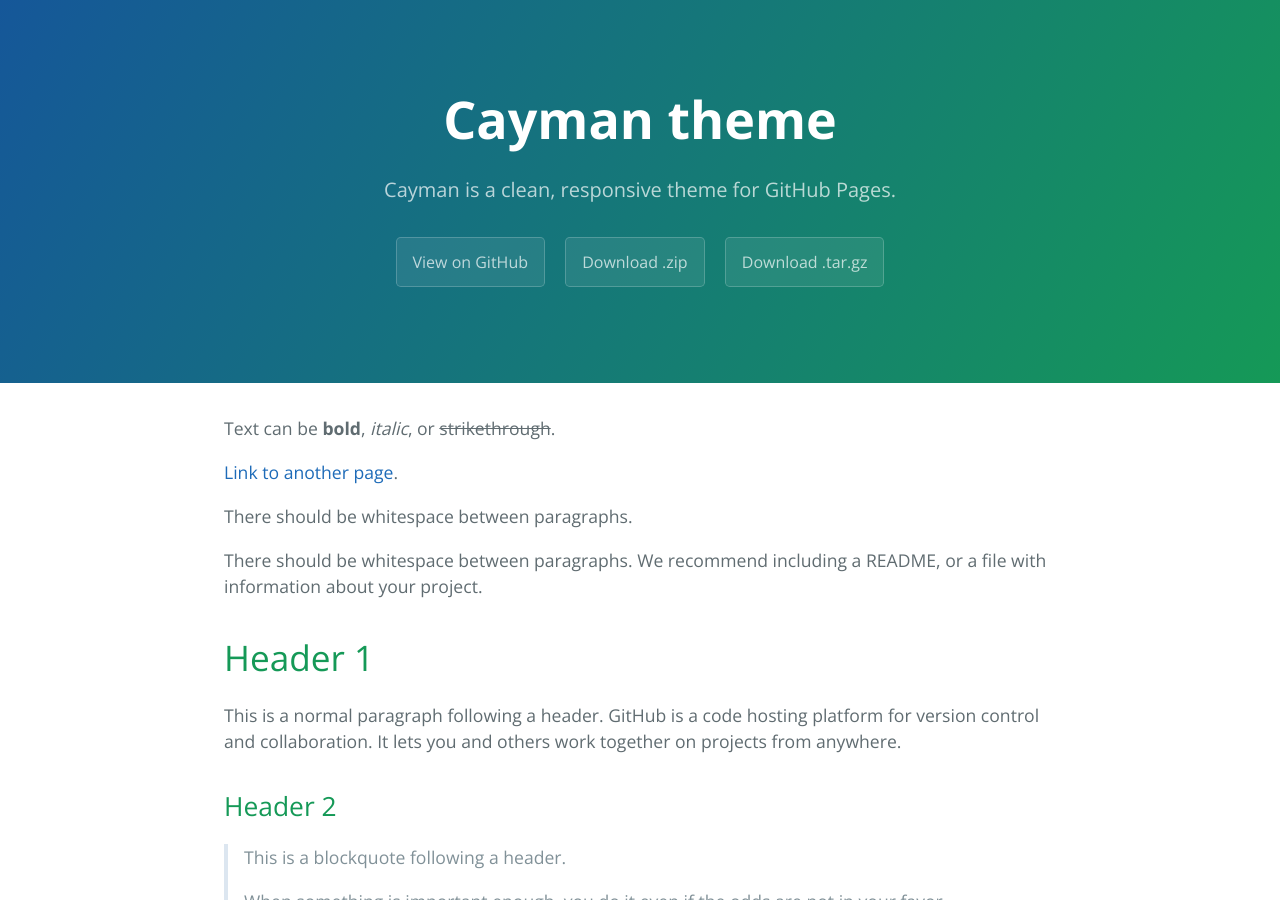
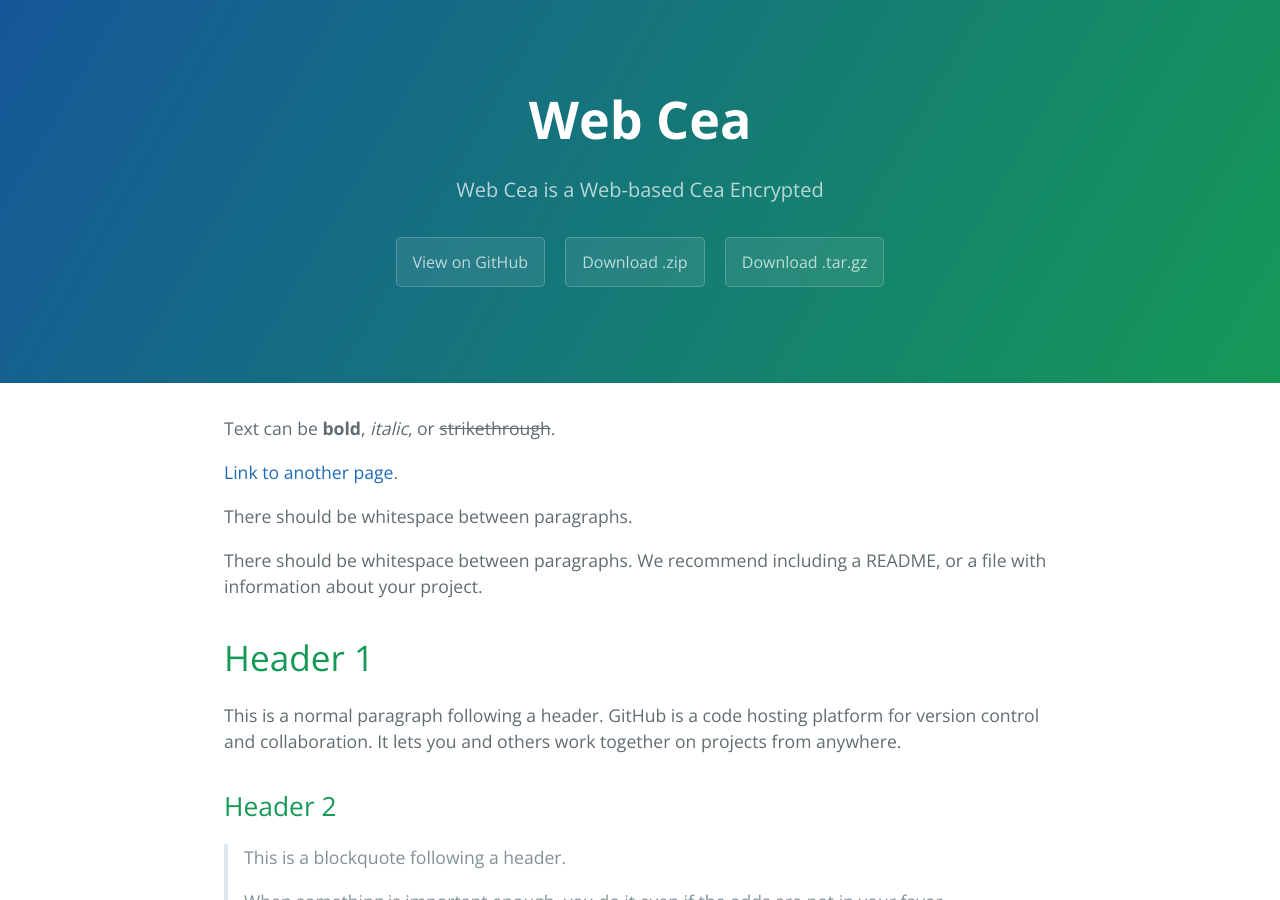
Before and after one commit to perryzhoupy/WebCea, a Jekyll site: the page built from docs/index.md, in a window 1280 px wide and 900 px high. Built offline with Jekyll 4.4.1, drawn with Linux system fonts in a browser that asks for light colours.

Commit message:
Update _config.yml

```diff
--- a/docs/_config.yml
+++ b/docs/_config.yml
@@ -1,5 +1,5 @@
-title: Cayman theme
-description: Cayman is a clean, responsive theme for GitHub Pages.
+title: Web Cea
+description: Web Cea is a Web-based Cea Encrypted
 show_downloads: true
 google_analytics:
 theme: jekyll-theme-cayman
```
